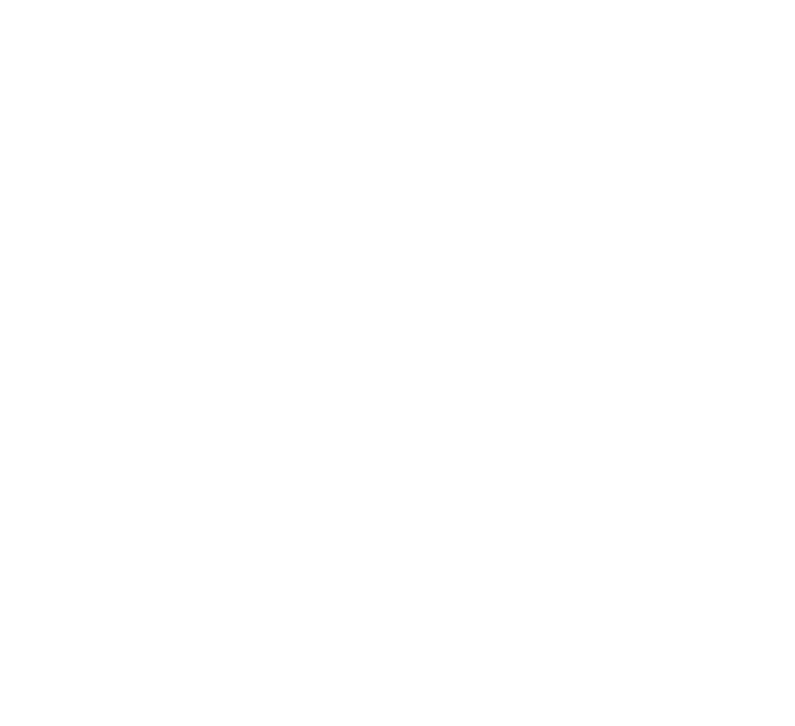
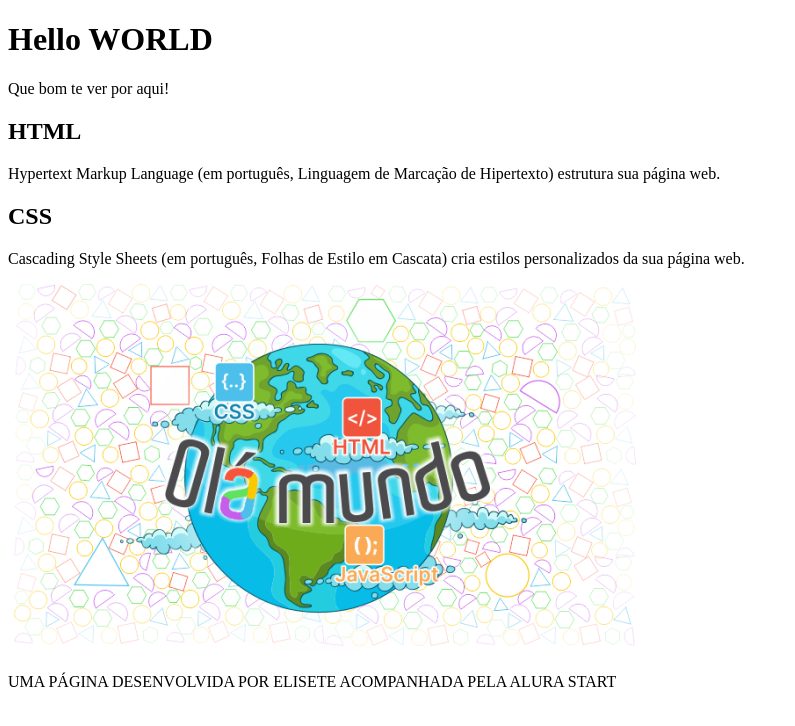
Before and after one commit to Eli9325/Hello-World, a plain HTML site: page index.html in a window 1280 px wide. Shown: the whole page, without its empty margins (0-795 px from the left). Drawn offline with Linux system fonts and the light colour scheme.

Commit message:
FINALIZANDO O HTML

```diff
--- a/index.html
+++ b/index.html
@@ -1,11 +1,34 @@
 <!DOCTYPE html>
 <html lang="pt-br">
+
 <head>
     <meta charset="UTF-8">
     <meta name="viewport" content="width=device-width, initial-scale=1.0">
     <title>Hello WORLD</title>
 </head>
+
 <body>
+    <header>
+        <h1> Hello WORLD</h1>
+        <p>Que bom te ver por aqui!</p>
+
+    </header>
+
+    <section>
+        <h2>HTML</h2>
+        <P>Hypertext Markup Language (em português, Linguagem de Marcação de Hipertexto) estrutura sua página web.</P>
+        <H2>CSS</H2>
+        <P>Cascading Style Sheets (em português, Folhas de Estilo em Cascata) cria estilos personalizados da sua página
+            web.</P>
+
+        <IMG src="Olá Mundo.png" </section>
+        <footer>
+            <P>UMA PÁGINA DESENVOLVIDA POR ELISETE ACOMPANHADA PELA ALURA START</P>
+
+
+
+        </footer>
 
 </body>
+
 </html>
```
Also changed, not shown: Olá Mundo.png (added).
